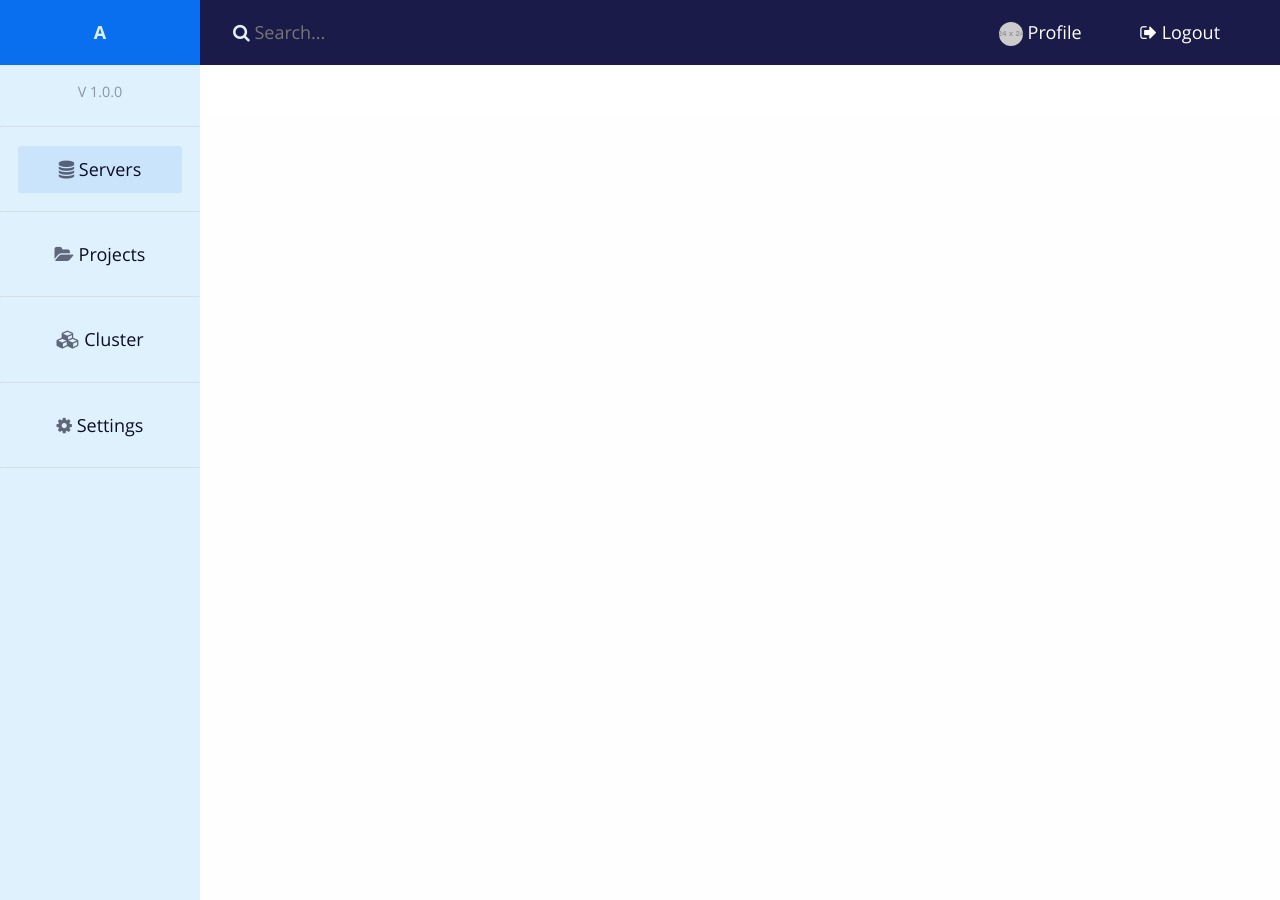
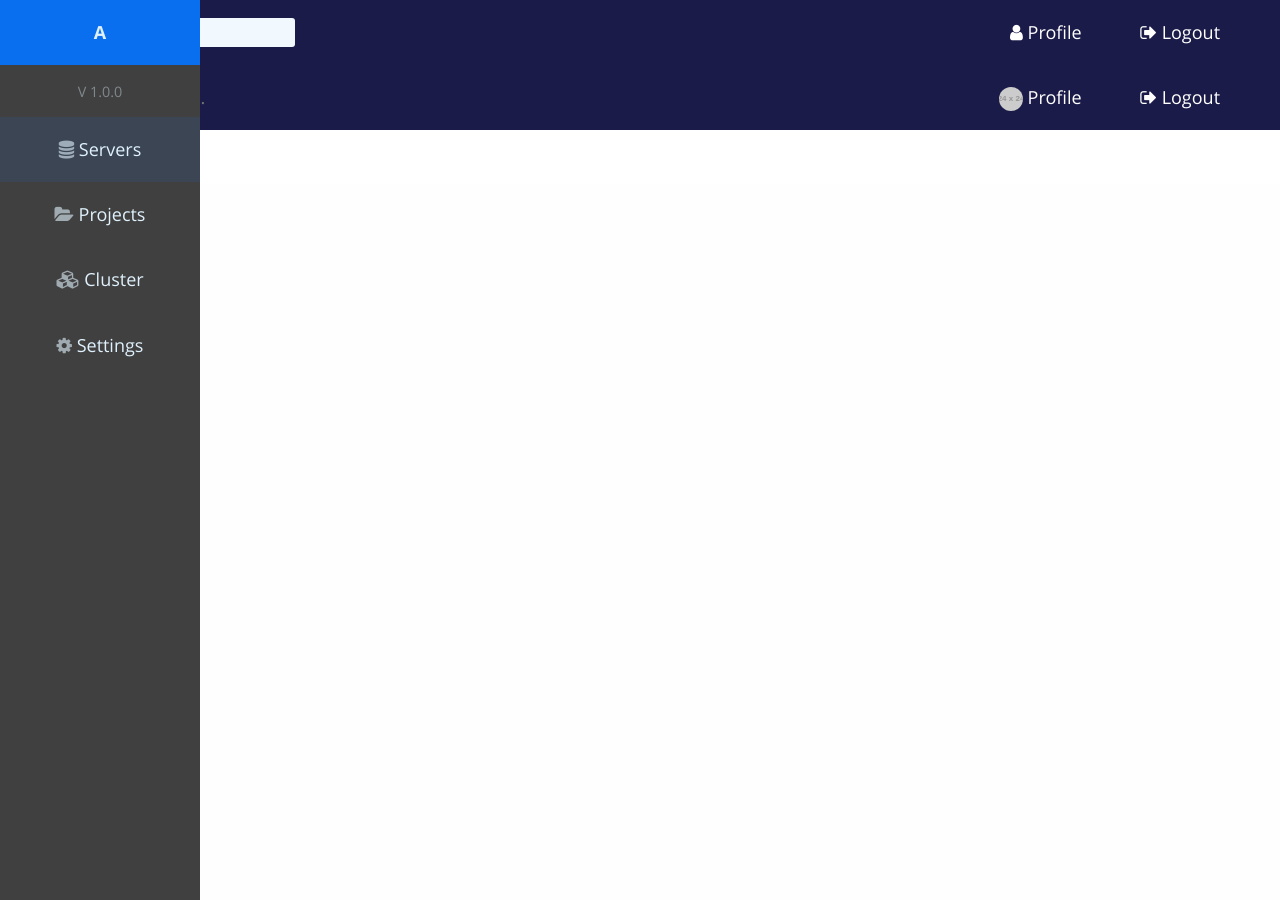
Before and after one commit to getatlas/__control, a Jekyll site: the page built from index.html, in a window 1280 px wide. Built offline with Jekyll 4.4.1, drawn with Linux system fonts in a browser that asks for light colours; nearby versions of some CDN libraries.

Commit message:
Change colours of sidebar 🎨

```diff
--- a/_includes/navigation.html
+++ b/_includes/navigation.html
@@ -10,18 +10,6 @@
       </div>
     </div>
   </nav>
-
-  <!-- <nav class="padding-1 color-bg-cream zindex-100 position-fixed full desktop-only">
-    <div class="row">
-      <div class="small-6 columns">
-
-      </div>
-      <div class="small-6 columns text-right">
-        <a class="margin-lr1 opacity-1 text-midnight"><i class="fa fa-cog nav-toggle cursor-pointer"></i> Settings</a>
-        <a class="margin-lr1 opacity-1 text-midnight"><i class="fa fa-user nav-toggle cursor-pointer"></i> Profile</a>
-      </div>
-    </div>
-  </nav> -->
 
   <nav class="nav-fullpage color-bg-calm zindex-10 overflow-hidden tablet-down" id="nav">
     <div class="row">
@@ -66,28 +54,35 @@
 
 </header>
 
-<div class="sidebar position-fixed color-bg-calm desktop-only zindex-100">
+<div class="sidebar position-fixed color-bg-dark text-invert desktop-only zindex-100">
   <div class="padding-1 text-invert color-bg-primary text-center">
     <strong>A</strong>
   </div>
   <ul class="margin-none list-none padding-none text-center">
     <li class="margin-none padding-1 opacity-3 text-small text-transform-uppercase">V 1.0.0</li>
-    <hr class="opacity-4"/>
-    <li class="margin-1 padding-05 rounded hover-color-tint-dark-1 item-active">
+    <li class="padding-1 hover-color-tint-light-1 item-active">
       <i class="fa fa-database opacity-2"></i> <span class="hover-show display-none">Servers</span>
     </li>
-    <hr class="opacity-4"/>
-    <li class="margin-1 padding-05 rounded hover-color-tint-dark-1">
+    <li class="padding-1 hover-color-tint-light-1">
       <i class="fa fa-folder-open opacity-2"></i> <span class="hover-show display-none">Projects</span>
     </li>
-    <hr class="opacity-4"/>
-    <li class="margin-1 padding-05 rounded hover-color-tint-dark-1">
+    <li class="padding-1 hover-color-tint-light-1">
       <i class="fa fa-cubes opacity-2"></i> <span class="hover-show display-none">Cluster</span>
     </li>
-    <hr class="opacity-4"/>
-    <li class="margin-1 padding-05 rounded hover-color-tint-dark-1">
+    <li class="padding-1 hover-color-tint-light-1">
       <i class="fa fa-cog opacity-2"></i> <span class="hover-show display-none">Settings</span>
     </li>
-    <hr class="opacity-4"/>
   </ul>
 </div>
+
+<nav class="topbar padding-1 color-bg-midnight text-invert zindex-100 desktop-only">
+  <div class="row max-width-none">
+    <div class="small-6 columns">
+      <i class="fa fa-search opacity-3"></i> <input class="padding-none border-none color-bg-none hover" type="text" name="search" placeholder="Search...">
+    </div>
+    <div class="small-6 columns text-right">
+      <a class="margin-lr1 padding-05 text-midnight hover-color-tint-light-2 rounded"><i class="fa fa-user"></i> Profile</a>
+      <a class="margin-lr1 padding-05 text-midnight hover-color-tint-light-2 rounded"><i class="fa fa-sign-out"></i> Logout</a>
+    </div>
+  </div>
+</nav>
```
